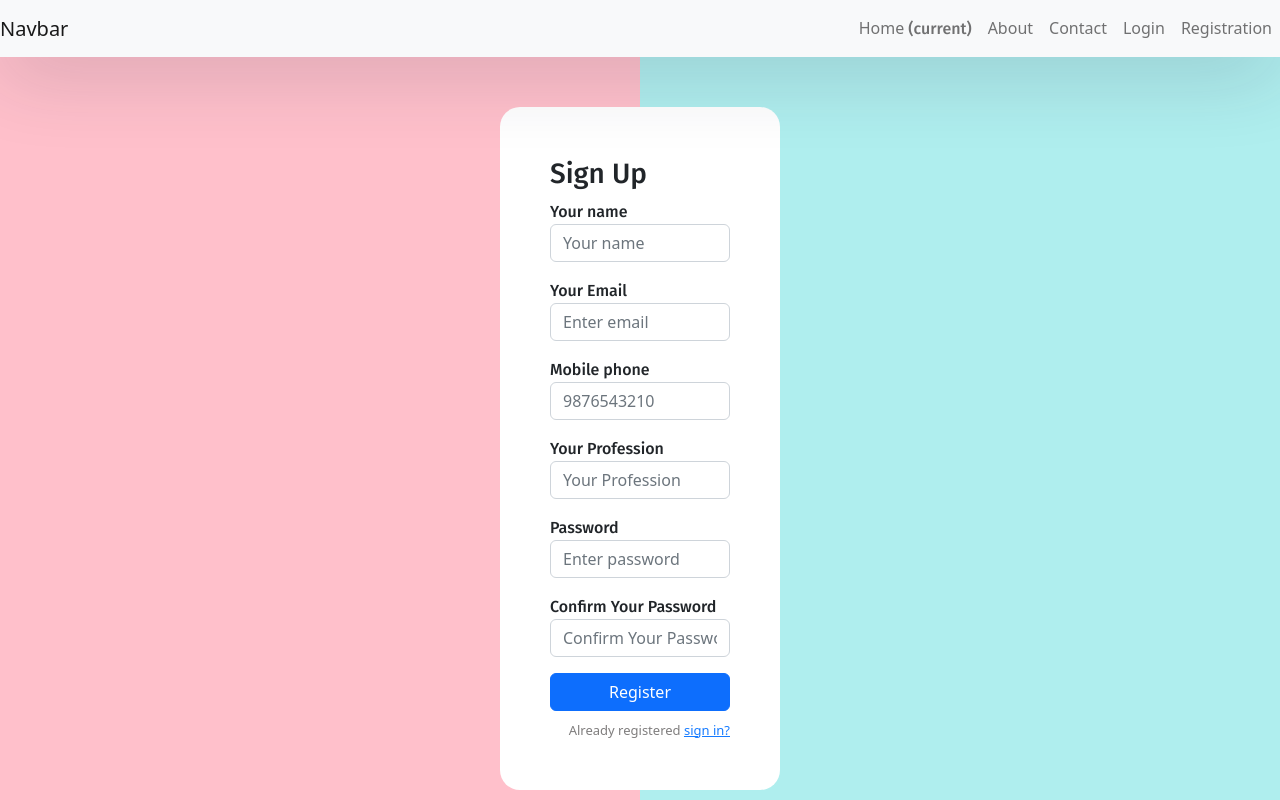
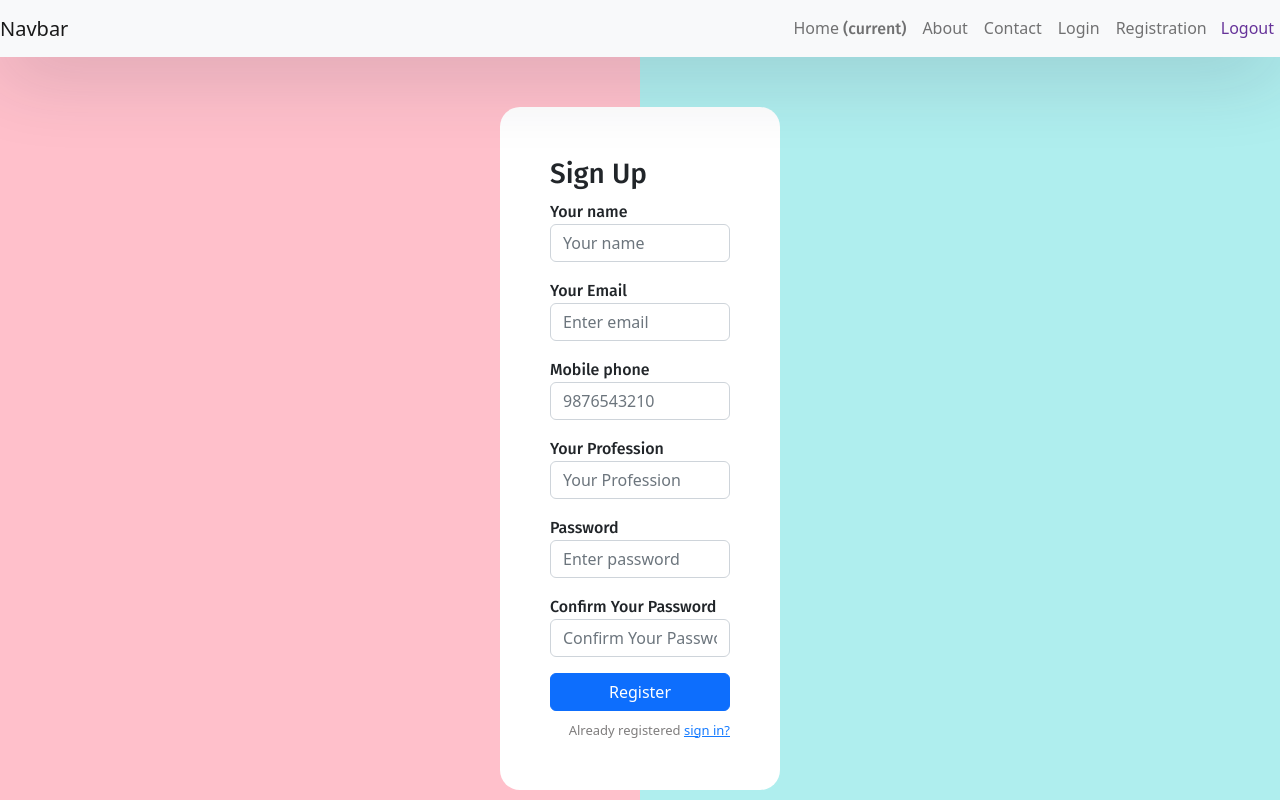
Before and after one commit to suryawanshi-ankit/firstmern-loginSingin, a React (Create React App) app in the folder client/: page /signup in a window 1280 px wide. Built offline with nearby package versions, Linux system fonts and the light colour scheme.

Commit message:
added logout

```diff
--- a/client/src/App.css
+++ b/client/src/App.css
@@ -107,3 +107,10 @@ body, html, .App, #root, .auth-wrapper {
   color: white;
   text-decoration: underline;
 }
+
+.logout-btn {
+  background-color: inherit;
+  border: none;
+  margin-top: 7px;
+  color: rebeccapurple;
+}
--- a/client/src/components/Navbar.js
+++ b/client/src/components/Navbar.js
@@ -1,8 +1,17 @@
 import React from 'react';
 import 'bootstrap/dist/css/bootstrap.css';
 import { Link } from 'react-router-dom';
+import Cookies from 'universal-cookie';
+import { useNavigate } from 'react-router-dom';
 
 const Navbar = () => {
+  const navigate = useNavigate();
+  const cookies = new Cookies();
+  const handleLogout = () => {
+    cookies.remove('jwttoken');
+    navigate('/');
+  }
+
   return (
     <>
       <nav className="navbar navbar-expand-lg navbar-light bg-light">
@@ -28,6 +37,9 @@ const Navbar = () => {
             <li className="nav-item">
               <Link className="nav-link" to="/signup">Registration</Link>
             </li>
+            <li className="nav-item">
+              <button className='logout-btn' onClick={handleLogout}>Logout</button>
+            </li>
           </ul>
         </div>
       </nav>
```
Also changed, not shown: 1 other file (tests, documents, lock files or other folders).
